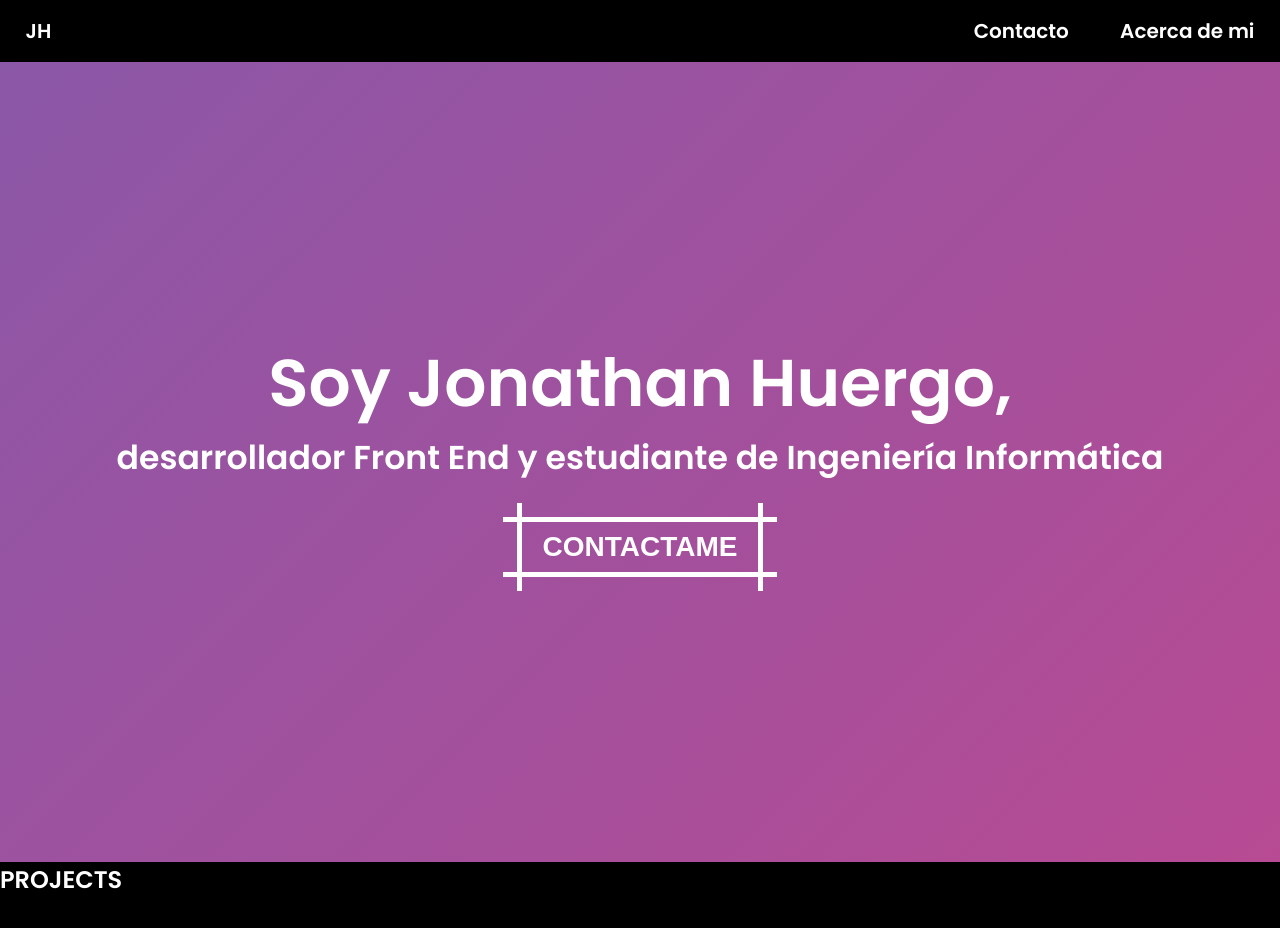
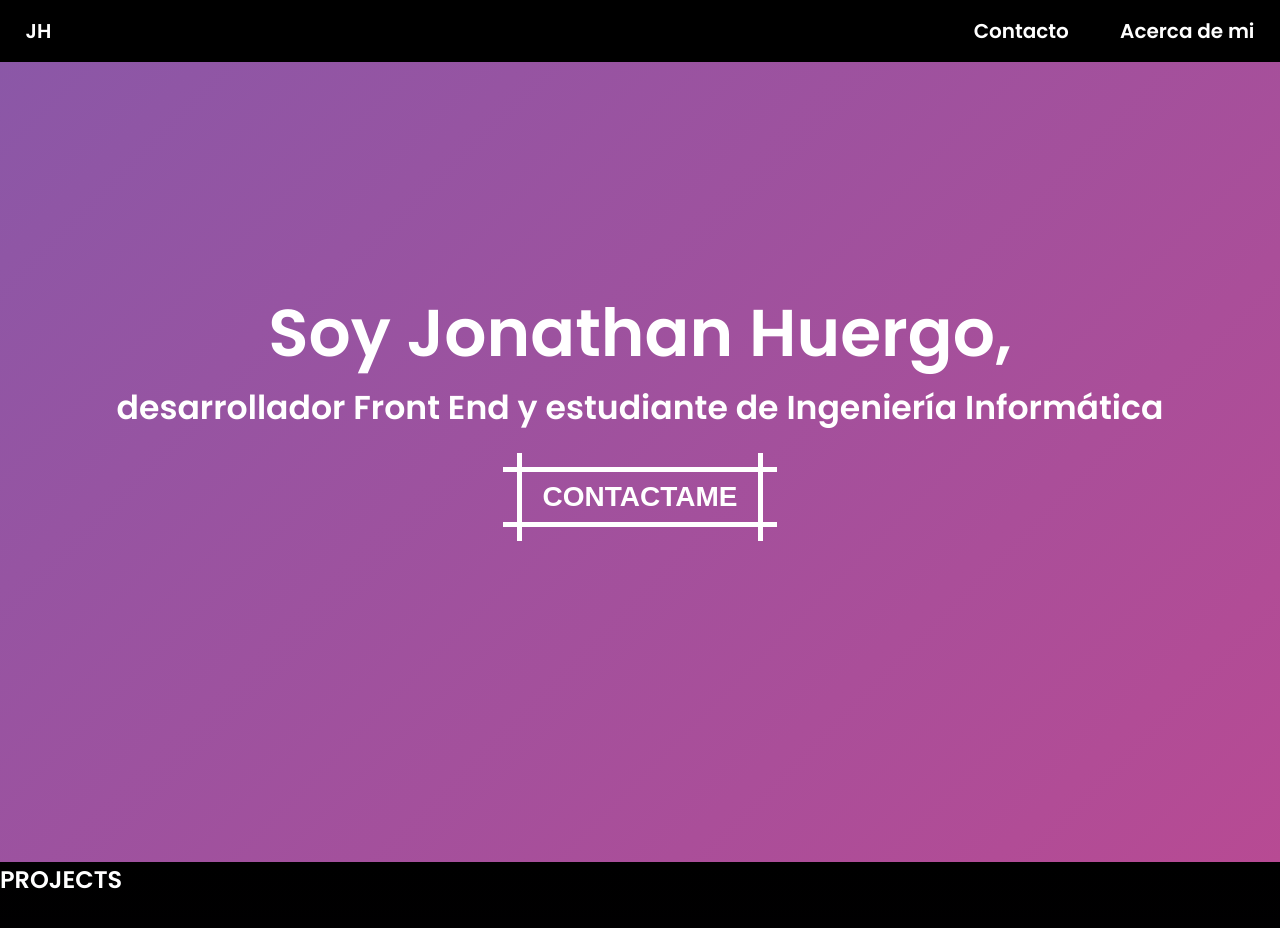
Before and after one commit to JonyHuergo/jhuergo2, a Next.js app: page / in a window 1280 px wide. Shown: the top 928 px of the page. Built offline with nearby package versions, Linux system fonts and the light colour scheme.

Commit message:
Move header text up

```diff
--- a/pages/index.tsx
+++ b/pages/index.tsx
@@ -5,8 +5,10 @@ export default function Home() {
   return (
     <>
     <section id="home" className='header'>
-      <h1>Soy Jonathan Huergo,</h1>
-      <h2>desarrollador Front End y estudiante de Ingeniería Informática</h2>
+      <div className='header-text'>
+        <h1>Soy Jonathan Huergo,</h1>
+        <h2>desarrollador Front End y estudiante de Ingeniería Informática</h2>
+      </div>
       <a href="#contact"><button type="button" className="contact-button"><b>CONTACTAME</b></button></a>
     </section>
     <Info/>
--- a/styles/globals.css
+++ b/styles/globals.css
@@ -95,12 +95,22 @@ nav a {
   justify-content: center;
 }
 
-.header h1 {
+.header-text {
+  margin-top: -100px;
+  width: 90%;
+  display: flex;
+  flex-direction: column;
+  align-items: center;
+  text-align: center;
+  justify-content: center;
+}
+
+.header-text h1 {
   font-size: calc(15px + 4vw);
   font-weight: 500;
 }
 
-.header h2 {
+.header-text h2 {
   font-size: calc(7.5px + 2vw);
   font-weight: 500;
 }
```
